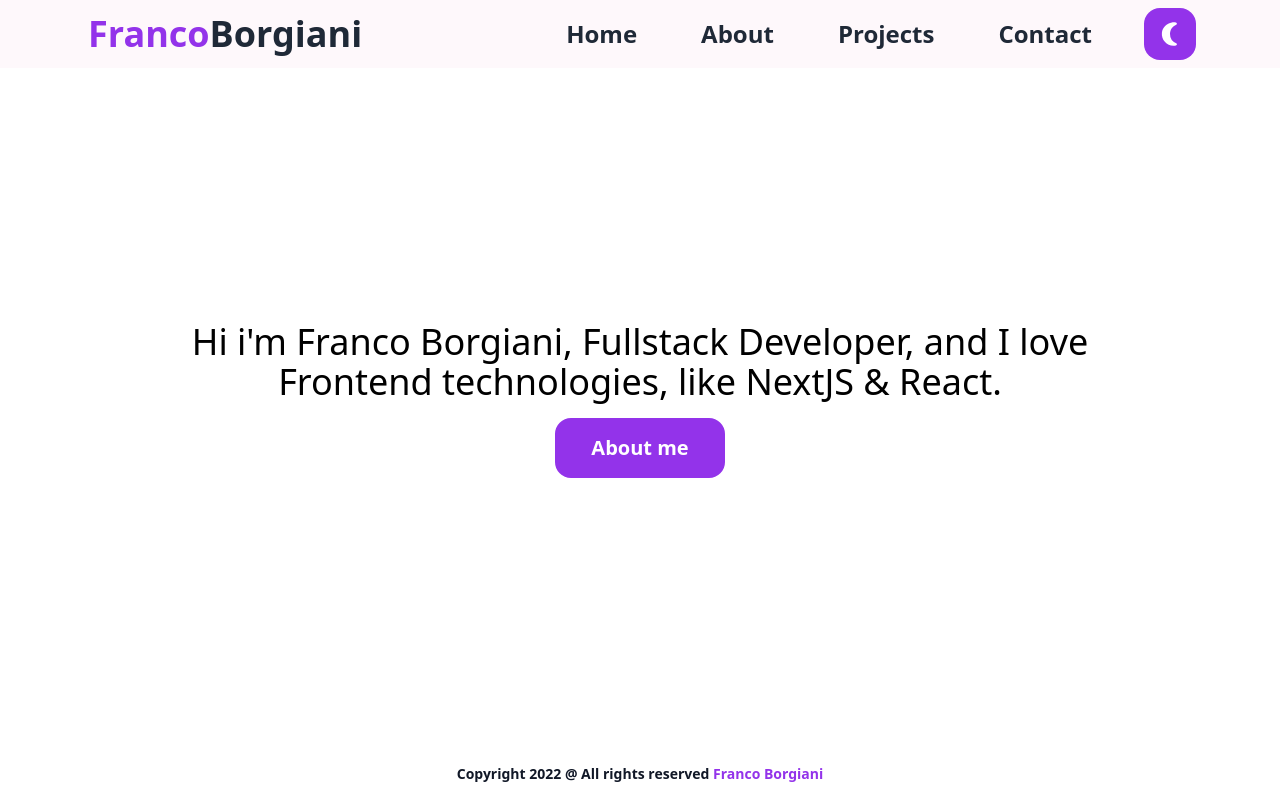
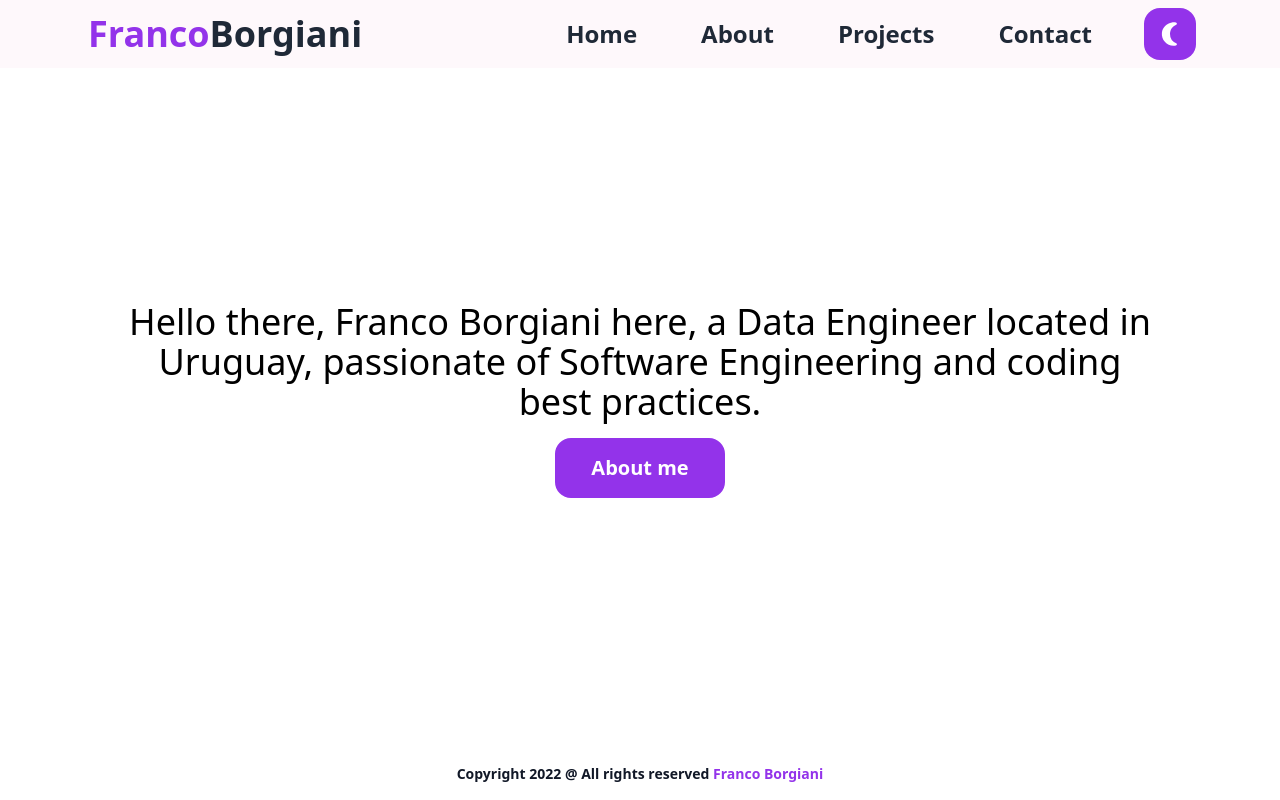
Before and after one commit to borgi-101/dark-portfolio-next, a Next.js app: page / in a window 1280 px wide. Built offline with nearby package versions, Linux system fonts and the light colour scheme.

Commit message:
Updating copyrighting and english messages

```diff
--- a/components/Footer.jsx
+++ b/components/Footer.jsx
@@ -4,7 +4,7 @@ const Footer =({darkmode})=>{
     <footer className={`duration-500 fixed bg-opacity-50 backdrop-blur-sm
      left-0 right-0 bottom-0 py-4 font-semibold text-sm
      ${darkmode ? 'text-white bg-gray-800' : 'text-gray-900 bg-white'}`}>
-      Copyright 2022 @ All rights reserved <Link href="https://www.linkedin.com/in/francoborgiani/"><a><span className={`${darkmode? 'text-blue-300' : 'text-purple-600'}`}>Franco Borgiani</span></a></Link>
+      Copyright {new Date().getFullYear()} @ All rights reserved <Link href="https://www.linkedin.com/in/francoborgiani/"><a><span className={`${darkmode? 'text-blue-300' : 'text-purple-600'}`}>Franco Borgiani</span></a></Link>
     </footer>
   )
 }
--- a/pages/about/index.js
+++ b/pages/about/index.js
@@ -34,9 +34,7 @@ const About = () => {
                 darkmode ? "text-white" : "text-black"
               }`}
             >
-              I'm 18, I'm a tech student, and lover at linux and macOS, In my
-              free time I drink coffee, and read about tech. I love run, and I
-              try do it every day.
+              I'm a Bachelor's Degree in IT student, Data Engineer, and an ex Fullstack Developer. I love coding and making scalable software.
             </h1>
           </a>
           <a
@@ -55,10 +53,10 @@ const About = () => {
             darkmode ? "text-white" : "text-black"
           }`}
         >
-          If you want to know more about my work, you can follow me on...
+          If you want to know more about myself you can follow me on...
         </h1>
         <SocialMediaNavbar darkmode={darkmode} />
-        <Button content={"Let's see my projects"} route={"/projects"} darkmode={darkmode}/>
+        <Button content={"See my projects"} route={"/projects"} darkmode={darkmode}/>
       </Section>
       <Footer darkmode={darkmode} />
     </div>
--- a/pages/contact/index.js
+++ b/pages/contact/index.js
@@ -79,9 +79,9 @@ export default function () {
             darkmode ? "text-white" : "text-black"
           }`}
         >
-          Hi, if you're here, it's because you think that we can work together.
+          I'll be happy to answer your doubts or just talk about Software Engineering.
         </h1>
-        <Button darkmode={darkmode} route="#contactForm" content="Let's talk" />
+        <Button darkmode={darkmode} route="#contactForm" content="Get in touch" />
       </Section>
       <section
         className={`
--- a/pages/index.js
+++ b/pages/index.js
@@ -1,9 +1,9 @@
 import Head from "next/head";
 import { useContext } from "react";
-import ThemeContext from "../context/ThemeContext"
+import ThemeContext from "../context/ThemeContext";
 import Section from "../components/Section";
 import Button from "../components/Button";
-import Footer from "../components/Footer"
+import Footer from "../components/Footer";
 
 export default function Home() {
   const { darkmode, setDarkmode } = useContext(ThemeContext);
@@ -11,20 +11,31 @@ export default function Home() {
   return (
     <div className="w-full h-screen max-w-6xl mx-auto text-2xl text-center text-skyblue-100 md:px-8">
       <Head>
-        <meta name="description" content="I am Franco Borgiani Fullstack Developer and I love web technologies, as Javascript, React, Next and Express. You can search me on Instagram and Facebook as Franco Borgiani" />
-        <title>Home | Franco Borgiani Fullstack Developer</title>
+        <meta
+          name="description"
+          content="I am Franco Borgiani Fullstack Developer and I love web technologies, as Javascript, React, Next and Express. You can search me on Instagram and Facebook as Franco Borgiani"
+        />
+        <title>Franco Borgiani - Data Engineer</title>
         <meta name="viewport" content="initial-scale=1.0, width=device-width" />
         <meta name="robots" content="index, follow" />
-        <link rel="icon" type="favicon" href='https://franborgiani.com/favicon-32x32.png' sizes="16x16"></link>
-
+        <link
+          rel="icon"
+          type="favicon"
+          href="https://franborgiani.com/favicon-32x32.png"
+          sizes="16x16"
+        ></link>
       </Head>
       <Section>
-        <h1 className={`max-w-6xl md:text-4xl  ${darkmode ? "text-white" : "text-black"}`}>
-          Hi i'm Franco Borgiani, Fullstack Developer, and I love Frontend technologies, like NextJS & React.
+        <h1
+          className={`max-w-6xl md:text-4xl  ${
+            darkmode ? "text-white" : "text-black"
+          }`}
+        >
+          Hello there, Franco Borgiani here, a Data Engineer located in Uruguay, passionate of Software Engineering and coding best practices.
         </h1>
         <Button darkmode={darkmode} route="/about" content="About me" />
       </Section>
       <Footer darkmode={darkmode} />
     </div>
-  )
+  );
 }
--- a/pages/projects/index.js
+++ b/pages/projects/index.js
@@ -74,7 +74,7 @@ const Projects = () => {
                 darkmode ? "text-white" : "text-black"
               }`}
             >
-              Watch my personal projects
+              See my personal projects
             </h1>
             <AiOutlineArrowDown className="w-10 h-10 m-auto mt-2 text-center" />
           </a>
@@ -104,7 +104,7 @@ const Projects = () => {
           darkmode={darkmode}
           withoutMarginTop
           route={"/contact"}
-          content={"Let's get in touch"}
+          content={"Get in touch"}
         />
       </section>
       <Footer darkmode={darkmode} />
```
